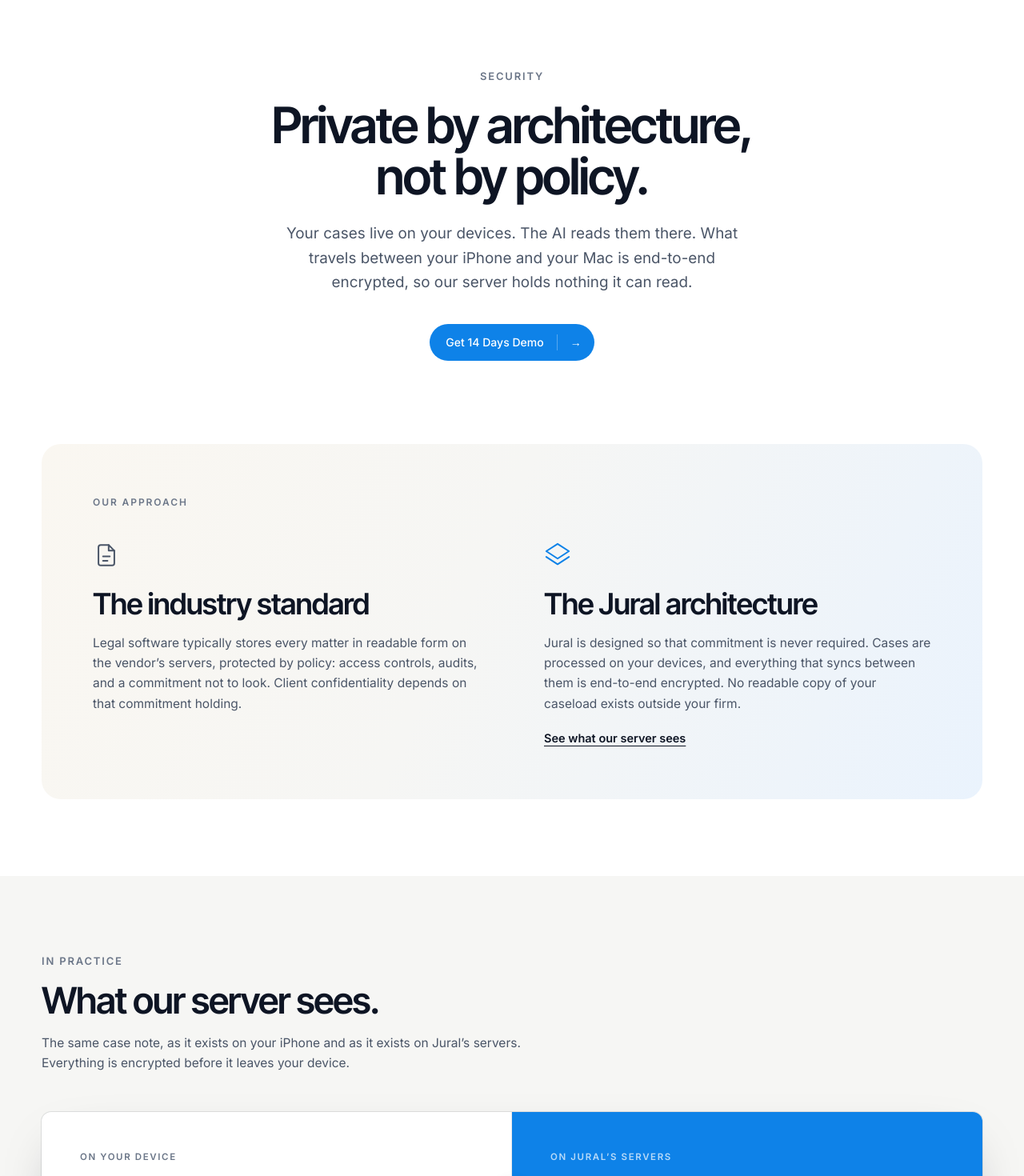
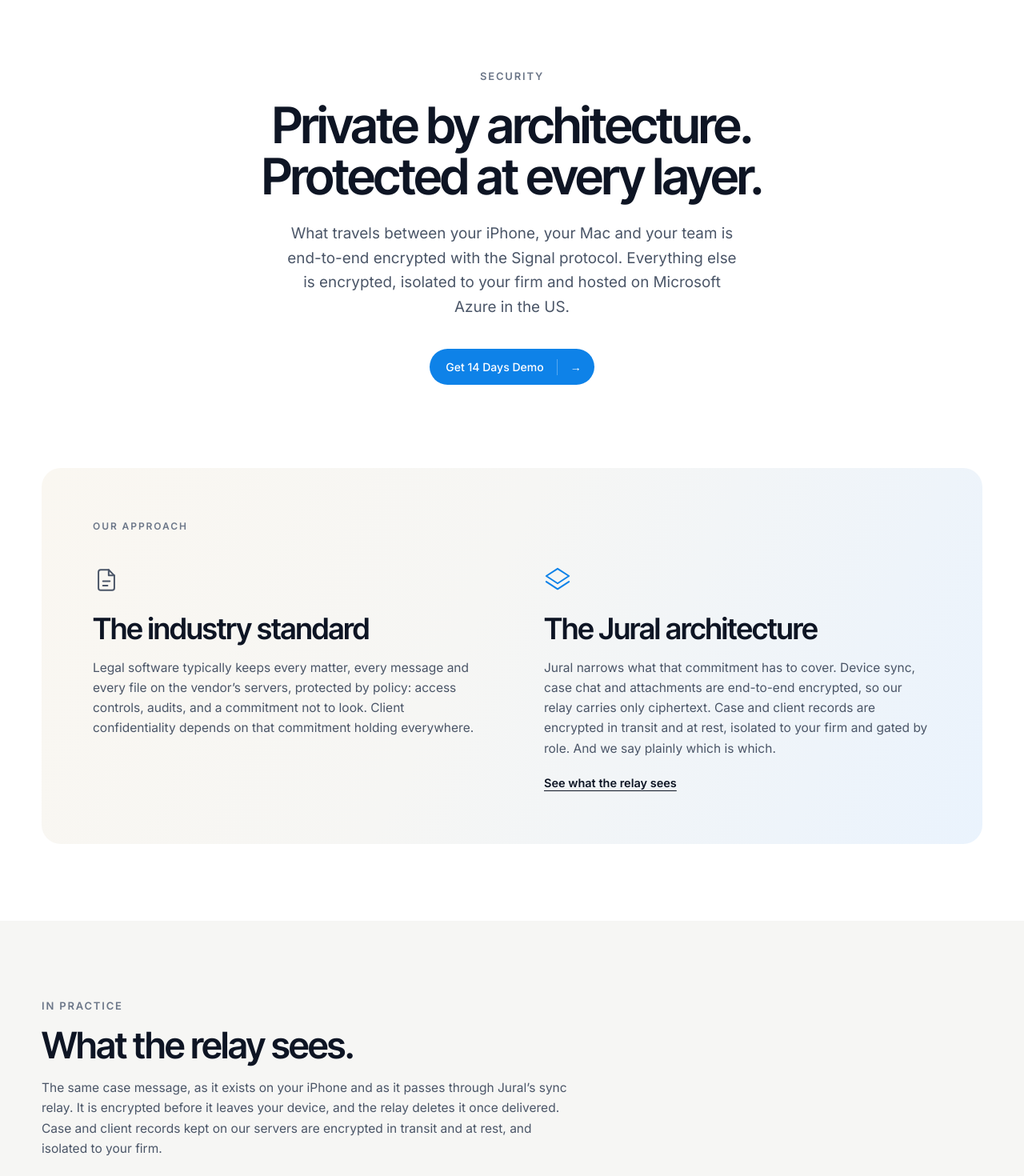
Before and after one commit to Jural-app/Jural-Landing-Page, a Next.js app: page /security in a window 1280 px wide. Shown: the part 120-1590 px from the top of the page at 80% size. Built offline with nearby package versions, Linux system fonts and the light colour scheme; no server answers.

Commit message:
copy: align privacy, security and AI claims with how Jural actually works

```diff
--- a/app/about/page.tsx
+++ b/app/about/page.tsx
@@ -111,7 +111,8 @@
               <p>
                 So we built Jural around the day instead: mobile-first from
                 the ground up, cases living on your own devices, synced end
-                to end encrypted, readable by no one else, including us.
+                to end encrypted, and every record we keep encrypted and
+                walled off to your firm.
               </p>
             </div>
           </div>
--- a/app/product/iphone/page.tsx
+++ b/app/product/iphone/page.tsx
@@ -358,8 +358,8 @@
             In your pocket. Literally.
           </h2>
           <p className="mx-auto mt-5 max-w-xl text-[16px] leading-relaxed text-white/75">
-            The case file on your iPhone is the real file, on your device,
-            behind Face ID. Not a window into somebody else&rsquo;s server.
+            The case file lives on your iPhone itself, behind Face ID and a
+            PIN, and stays in step with your Mac over end-to-end encryption.
           </p>
           <a
             href="/security"
--- a/app/product/mac/page.tsx
+++ b/app/product/mac/page.tsx
@@ -352,9 +352,9 @@
             The file cabinet is your Mac.
           </h2>
           <p className="mx-auto mt-5 max-w-xl text-[16px] leading-relaxed text-white/75">
-            Cases live on your machine and sync to your iPhone end-to-end
-            encrypted. Jural&rsquo;s servers relay ciphertext; they cannot read
-            a word of your client work.
+            Cases live on your machine and stay in step with your iPhone over
+            Signal-protocol end-to-end encryption. The relay between them
+            carries only ciphertext it cannot read.
           </p>
           <a
             href="/security"
--- a/app/security/page.tsx
+++ b/app/security/page.tsx
@@ -12,13 +12,15 @@
 export const metadata: Metadata = pageMetadata({
   title: "Security and Privacy | Jural",
   description:
-    "How Jural keeps client work private by architecture: on-device AI, Signal-protocol end-to-end encryption, and a zero-knowledge relay that stores only ciphertext.",
+    "How Jural protects client work: Signal-protocol end-to-end encryption for device sync and case chat, encrypted firm-isolated records on Microsoft Azure, and AI that never trains on your data.",
   path: "/security",
 });
 
 /**
- * The security page argues one thing: privilege physically cannot leak,
- * because the readable copy of the caseload never exists on our side. Same
+ * The security page argues one thing: every layer is protected, and we say
+ * plainly which layers are end-to-end encrypted (sync, case chat, attachments)
+ * and which are encrypted and firm-isolated on our servers. Facts come from
+ * trust-center/01-FACTS.md; claim nothing that file marks pending. Same
  * section system as the product pages: eyebrow, display heading, lede, one
  * drawn product panel per section. The only motion is the ciphertext panel
  * sealing itself once; on a page like this, calm is the credibility.
@@ -53,13 +55,13 @@
   );
 }
 
-function ArtOnDeviceAI() {
+function ArtAssistant() {
   return (
     <svg viewBox="0 0 220 150" aria-hidden="true" className="h-full w-full">
       {/* the phone */}
       <rect {...STROKE} x="84" y="18" width="52" height="114" rx="10" />
       <line {...STROKE} x1="102" y1="26" x2="118" y2="26" />
-      {/* the model, resident inside */}
+      {/* Luna's mark, as it appears in the app (the model itself runs in the cloud) */}
       <path
         {...BRAND}
         d="M110 55l3.4 8.6 8.6 3.4-8.6 3.4-3.4 8.6-3.4-8.6-8.6-3.4 8.6-3.4z"
@@ -156,32 +158,32 @@
 }[] = [
   {
     layer: "Client documents",
-    copy: "Read and indexed on the device. Text extraction, OCR and the search index all stay local, and the raw file never leaves unencrypted.",
+    copy: "Read and indexed on the device: text extraction, OCR and the search index all stay local. Attachments shared between devices are sealed on the device with AES-256-GCM, and stored files are encrypted in transit and at rest.",
     Art: ArtDocuments,
   },
   {
     layer: "Case knowledge & AI",
-    copy: "On-device by default. When the cloud model takes a harder drafting step it receives extracted text only, retains nothing, and never trains on your work.",
-    Art: ArtOnDeviceAI,
+    copy: "Luna, Jural’s assistant, runs in the cloud on OpenAI. She receives the extracted text and case context a request needs, not your raw files, sent with storage turned off and never used to train models.",
+    Art: ArtAssistant,
   },
   {
     layer: "Collaboration chat",
-    copy: "Case chat with your team runs over Signal-protocol group encryption. The server relays ciphertext and stores no message content.",
+    copy: "Case chat with your team is end-to-end encrypted with the Signal protocol. The relay forwards ciphertext it cannot read, and deletes each message once it is delivered.",
     Art: ArtCollab,
   },
   {
     layer: "Device-to-device sync",
-    copy: "Your iPhone and Mac keep each other current over encrypted transport. The backend is a zero-knowledge relay: it forwards what it cannot read.",
+    copy: "Your iPhone and Mac keep each other current with Signal-protocol end-to-end encryption. The relay between them holds only public keys and ciphertext: it forwards what it cannot read.",
     Art: ArtSync,
   },
   {
     layer: "App access",
-    copy: "The app locks behind Face ID and a PIN before any case data loads, so a lost or borrowed device shows nothing at all.",
+    copy: "On iPhone, Jural locks behind Face ID and a PIN, and locks again the moment it leaves the screen. Your firm can see every linked device and revoke any one of them.",
     Art: ArtAppLock,
   },
   {
-    layer: "Sign-in",
-    copy: "Authentication runs on Auth0 with API-scoped tokens, so a session carries exactly the access it needs and nothing more.",
+    layer: "Sign-in & firm isolation",
+    copy: "Sign in through Auth0 with multi-factor authentication required. Short-lived tokens, firm membership and role are checked on every request, so each firm sees only its own work.",
     Art: ArtSignIn,
   },
 ];
@@ -190,31 +192,33 @@
   {
     q: "Can Jural employees read my cases?",
     a: [
-      "No. The server holds ciphertext it has no keys for, so there is nothing on our side to read. That holds for anyone with access to our systems, not just as a matter of policy but as a property of the architecture.",
+      "Not what travels between your devices. Device sync, case chat and shared attachments are end-to-end encrypted with the Signal protocol, and our relay holds only ciphertext it has no keys for.",
+      "Case and client records, stored documents, intake and e-signature files live on Jural’s servers in Microsoft Azure in the US. They are encrypted in transit and at rest, isolated to your firm, and not end-to-end encrypted. Production access is limited to authorized personnel with multi-factor authentication, and no support tool gives our staff access to customer data.",
     ],
   },
   {
     q: "Is my client data used to train AI models?",
     a: [
-      "No. The models that read your documents run on your device. Where the cloud model helps with a harder drafting step, it receives extracted text for that request only, retains nothing afterwards, and nothing is ever used for training.",
+      "No. Jural does not train models on customer data. Luna runs on OpenAI’s API with storage turned off, and OpenAI does not use API data to train its models.",
     ],
   },
   {
-    q: "What does the cloud model actually see?",
+    q: "What does Luna actually see?",
     a: [
-      "Only the extracted text needed for the step you asked for, sent under a strict schema, with no retention after the response. It never receives your raw files and never has access to the broader caseload.",
+      "What the request needs: your message, the relevant case facts and memory, and, for a summary, up to about 24,000 characters of text extracted from the document on your device. Luna works from that text, not your files.",
+      "During client intake she also sees the client’s answers; files the client uploads stay on Jural’s servers and are not sent to her. Requests are sent with storage turned off. Under OpenAI’s standard API terms they may be held for up to 30 days for abuse monitoring, and are never used for training.",
     ],
   },
   {
     q: "What happens to my data if I leave?",
     a: [
-      "Your cases live on your devices, not on our servers. Leaving Jural does not involve requesting your files back, because a readable copy never existed on our side.",
+      "Your data belongs to your firm. Documents can be downloaded from the case, and when a firm cancels, its data is deleted from Jural’s servers within 30 days, with backups ageing out on a seven-day cycle.",
     ],
   },
   {
     q: "What if I lose my phone?",
     a: [
-      "The app is locked behind Face ID and a PIN before any case data loads. Your other devices remain complete copies of your work, and the session on the lost device can be signed out remotely.",
+      "On iPhone, Jural is locked behind Face ID and a PIN, and locks again whenever it leaves the screen. Your firm can see every linked device and revoke the lost one, and your cases carry on from your other devices.",
     ],
   },
 ];
@@ -234,13 +238,14 @@
           </div>
 
           <h1 className="mx-auto mt-5 max-w-[16ch] text-[clamp(2.3rem,1.2rem+3.4vw,4rem)] font-semibold leading-[1.02] tracking-[-0.035em] text-[var(--color-ink)] [font-family:var(--font-display)]">
-            Private by architecture, not by policy.
+            Private by architecture. Protected at every layer.
           </h1>
 
           <p className="mx-auto mt-6 max-w-xl text-[clamp(1.02rem,0.97rem+0.4vw,1.18rem)] leading-relaxed text-[var(--color-ink-2)]">
-            Your cases live on your devices. The AI reads them there. What
-            travels between your iPhone and your Mac is end-to-end encrypted,
-            so our server holds nothing it can read.
+            What travels between your iPhone, your Mac and your team is
+            end-to-end encrypted with the Signal protocol. Everything else is
+            encrypted, isolated to your firm and hosted on Microsoft Azure in
+            the US.
           </p>
 
           <a
@@ -295,10 +300,11 @@
                   The industry standard
                 </h2>
                 <p className="mt-4 max-w-[52ch] text-[15.5px] leading-relaxed text-[var(--color-ink-2)]">
-                  Legal software typically stores every matter in readable
-                  form on the vendor&rsquo;s servers, protected by policy:
-                  access controls, audits, and a commitment not to look.
-                  Client confidentiality depends on that commitment holding.
+                  Legal software typically keeps every matter, every message
+                  and every file on the vendor&rsquo;s servers, protected by
+                  policy: access controls, audits, and a commitment not to
+                  look. Client confidentiality depends on that commitment
+                  holding everywhere.
                 </p>
               </div>
 
@@ -323,16 +329,17 @@
                   The Jural architecture
                 </h2>
                 <p className="mt-4 max-w-[52ch] text-[15.5px] leading-relaxed text-[var(--color-ink-2)]">
-                  Jural is designed so that commitment is never required.
-                  Cases are processed on your devices, and everything that
-                  syncs between them is end-to-end encrypted. No readable
-                  copy of your caseload exists outside your firm.
+                  Jural narrows what that commitment has to cover. Device
+                  sync, case chat and attachments are end-to-end encrypted, so
+                  our relay carries only ciphertext. Case and client records
+                  are encrypted in transit and at rest, isolated to your firm
+                  and gated by role. And we say plainly which is which.
                 </p>
                 <a
                   href="#server-sees"
                   className="group mt-5 inline-flex items-center gap-2 text-[14.5px] font-semibold text-[var(--color-ink)] underline underline-offset-4"
                 >
-                  See what our server sees
+                  See what the relay sees
                 </a>
               </div>
             </div>
@@ -343,7 +350,7 @@
       {/* ------------------------------------------ what the server sees */}
       <section
         id="server-sees"
-        aria-label="What our server sees"
+        aria-label="What the relay sees"
         className="scroll-mt-28 bg-[var(--color-canvas)]"
       >
         <div className="mx-auto max-w-[1240px] px-5 py-20 sm:px-8 sm:py-24">
@@ -352,12 +359,14 @@
               In practice
             </div>
             <h2 className="mt-4 text-[clamp(1.8rem,1.1rem+2.2vw,2.9rem)] font-semibold leading-[1.06] tracking-[-0.03em] text-[var(--color-ink)] [font-family:var(--font-display)]">
-              What our server sees.
+              What the relay sees.
             </h2>
             <p className="mt-4 text-[15.5px] leading-relaxed text-[var(--color-ink-2)]">
-              The same case note, as it exists on your iPhone and as it
-              exists on Jural&rsquo;s servers. Everything is encrypted before
-              it leaves your device.
+              The same case message, as it exists on your iPhone and as it
+              passes through Jural&rsquo;s sync relay. It is encrypted before
+              it leaves your device, and the relay deletes it once delivered.
+              Case and client records kept on our servers are encrypted in
+              transit and at rest, and isolated to your firm.
             </p>
           </div>
 
@@ -389,8 +398,9 @@
               Security at every layer.
             </h2>
             <p className="mt-4 max-w-[54ch] text-[15.5px] leading-relaxed text-[var(--color-ink-2)]">
-              One principle runs through the whole product: client work stays
-              on your devices, and whatever leaves them is encrypted.
+              One principle runs through the whole product: everything is
+              encrypted, end-to-end wherever the work allows, and we say
+              plainly which is which.
             </p>
           </div>
 
@@ -423,7 +433,7 @@
               Compliance
             </div>
             <h2 className="mt-4 max-w-[18ch] text-[clamp(1.8rem,1.1rem+2.2vw,2.9rem)] font-semibold leading-[1.06] tracking-[-0.03em] text-white [font-family:var(--font-display)]">
-              Built to the standards that matter.
+              The standards we hold ourselves to.
             </h2>
           </div>
 
@@ -447,11 +457,11 @@
                 <path d="M8.5 15.2L7 21l5-2.5L17 21l-1.5-5.8" />
               </svg>
               <p className="mt-4 text-[17px] font-semibold tracking-[-0.01em] text-white">
-                SOC 2
+                SOC 2 program: in progress
               </p>
               <p className="mt-2.5 max-w-[32ch] text-[14px] leading-relaxed text-white/70">
-                Security program aligned to the AICPA Trust Services
-                Criteria.
+                Working toward a SOC 2 Type I report, then Type II. Not yet
+                certified; progress is tracked in the Trust Center.
               </p>
             </div>
             <div>
--- a/components/BeliefIndex.tsx
+++ b/components/BeliefIndex.tsx
@@ -55,7 +55,7 @@
   },
   {
     title: "Private by architecture",
-    body: "A promise is a policy. Sensitive work stays on your devices, so trust does not depend on us.",
+    body: "A promise is only a policy. What moves between your devices is end-to-end encrypted, so that part never depends on trusting us.",
     art: (
       <div className="flex items-center gap-2.5 text-[11px]">
         <span className="rounded-md bg-white px-2 py-1 font-semibold text-[var(--color-ink)] ring-1 ring-[var(--color-line)]">
--- a/components/CipherPanel.tsx
+++ b/components/CipherPanel.tsx
@@ -3,8 +3,10 @@
 import { useEffect, useRef, useState } from "react";
 
 /**
- * The encryption fact, shown once: the same note on both sides of the wire.
- * The server half starts as the readable note and encrypts itself the first
+ * The encryption fact, shown once: the same case message on your device and
+ * in the end-to-end encrypted sync relay. (Not "on our servers": case and
+ * client records there are encrypted at rest but not end-to-end.)
+ * The relay half starts as the readable note and encrypts itself the first
  * time the panel scrolls into view: a character wavefront sweeps left to
  * right, and the lock closes behind it. It runs once, in about a second,
  * and never moves again. Reduced-motion users get the finished state.
@@ -86,10 +88,10 @@
         {/* on the servers */}
         <div className="flex flex-col gap-6 bg-[var(--color-brand)] p-8 sm:p-10 lg:p-12">
           <p className="text-[11.5px] font-semibold uppercase tracking-[0.14em] text-white/70">
-            On Jural&rsquo;s servers
+            In Jural&rsquo;s relay
           </p>
           <p
-            aria-label="The same note, stored as unreadable ciphertext"
+            aria-label="The same message, as unreadable ciphertext in Jural's relay"
             className="my-auto max-w-[38ch] break-all font-mono text-[13px] leading-relaxed text-white/90"
           >
             {encrypted}
--- a/components/DataFlowTabs.tsx
+++ b/components/DataFlowTabs.tsx
@@ -69,7 +69,7 @@
               fontSize="13"
               fontFamily="var(--font-sans)"
             >
-              Zero-knowledge relay
+              Ciphertext-only relay
             </text>
           </svg>
         </div>
@@ -78,7 +78,8 @@
       {/* caption */}
       <p className="mx-auto mt-9 max-w-md text-center text-[16.5px] leading-relaxed text-[var(--color-ink)]">
         Edits leave one device already encrypted and arrive at the other still
-        encrypted. The relay in the middle forwards what it cannot open.
+        encrypted. The relay in the middle forwards what it cannot open, then
+        lets it go.
       </p>
     </div>
   );
--- a/components/Features.tsx
+++ b/components/Features.tsx
@@ -44,7 +44,7 @@
     time: "11:45 AM",
     place: "The mail brings paper",
     t: "It reads your documents",
-    d: "Drop in a letter, a contract or an invoice and Jural reads it on your phone: what it is, who is in it, the dates and the amounts. The file never leaves your device unencrypted.",
+    d: "Drop in a letter, a contract or an invoice and Jural reads the text on your phone, then tells you what it is, who is in it, the dates and the amounts. Luna works from that text, not the file itself.",
     ui: <DocumentsUI />,
   },
   {
--- a/components/Pillars.tsx
+++ b/components/Pillars.tsx
@@ -29,7 +29,7 @@
   },
   {
     t: "Private by architecture",
-    d: "Your sensitive client data is protected with end-to-end encryption and designed to stay under your control. Jural is built without relying on a traditional central application database holding your firm’s confidential information.",
+    d: "Device sync and case chat are end-to-end encrypted with the Signal protocol. Everything else is encrypted in transit and at rest, isolated to your firm and hosted on Microsoft Azure in the US. And your work is never used to train AI models.",
     art: <LuShieldCheck className={ICON} strokeWidth={1.4} aria-hidden="true" />,
     bg: "bg-[var(--color-canvas)]", // warm off-white
     fg: "text-[var(--color-ink)]",
--- a/components/Trust.tsx
+++ b/components/Trust.tsx
@@ -17,18 +17,19 @@
             </div>
 
             <h2 className="text-[clamp(1.75rem,1rem+2.4vw,2.7rem)] font-semibold leading-[1.08] tracking-[-0.02em] text-[var(--color-ink)] [font-family:var(--font-display)]">
-              Your firm&rsquo;s data. Your keys. Your control.
+              Your firm&rsquo;s data. Protected at every layer.
             </h2>
 
             <div className="mx-auto mt-6 max-w-xl space-y-4 text-[16px] leading-relaxed text-[var(--color-ink-2)]">
               <p>
-                Jural protects case notes, messages, documents, and client
-                information with end-to-end encryption.
+                Device sync, case chat and attachments are end-to-end encrypted
+                with the Signal protocol, readable only on your firm&rsquo;s
+                authorized devices.
               </p>
               <p>
-                Your data is designed to be readable only on authorized devices.
-                Jural does not need access to the contents of your firm&rsquo;s
-                confidential information.
+                Case and client records are kept on Microsoft Azure in the US,
+                encrypted in transit and at rest, isolated to your firm and
+                gated by role.
               </p>
               <p className="font-semibold text-[var(--color-ink)]">
                 Privacy isn&rsquo;t an add-on. It&rsquo;s part of the architecture.
```
Also changed, not shown: components/Architecture.tsx (+16 -13 lines), components/Faq.tsx (+6 -6 lines), 2 other files (tests, documents, lock files or other folders).
